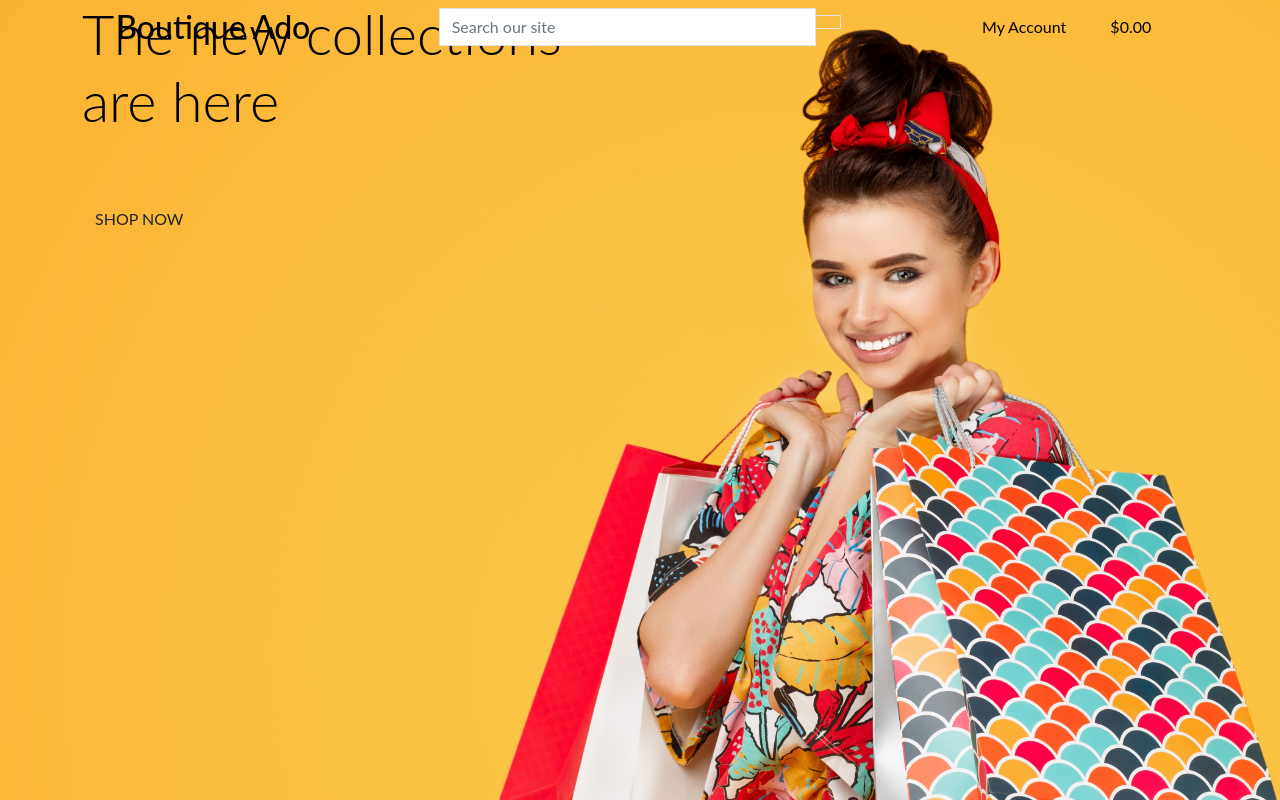
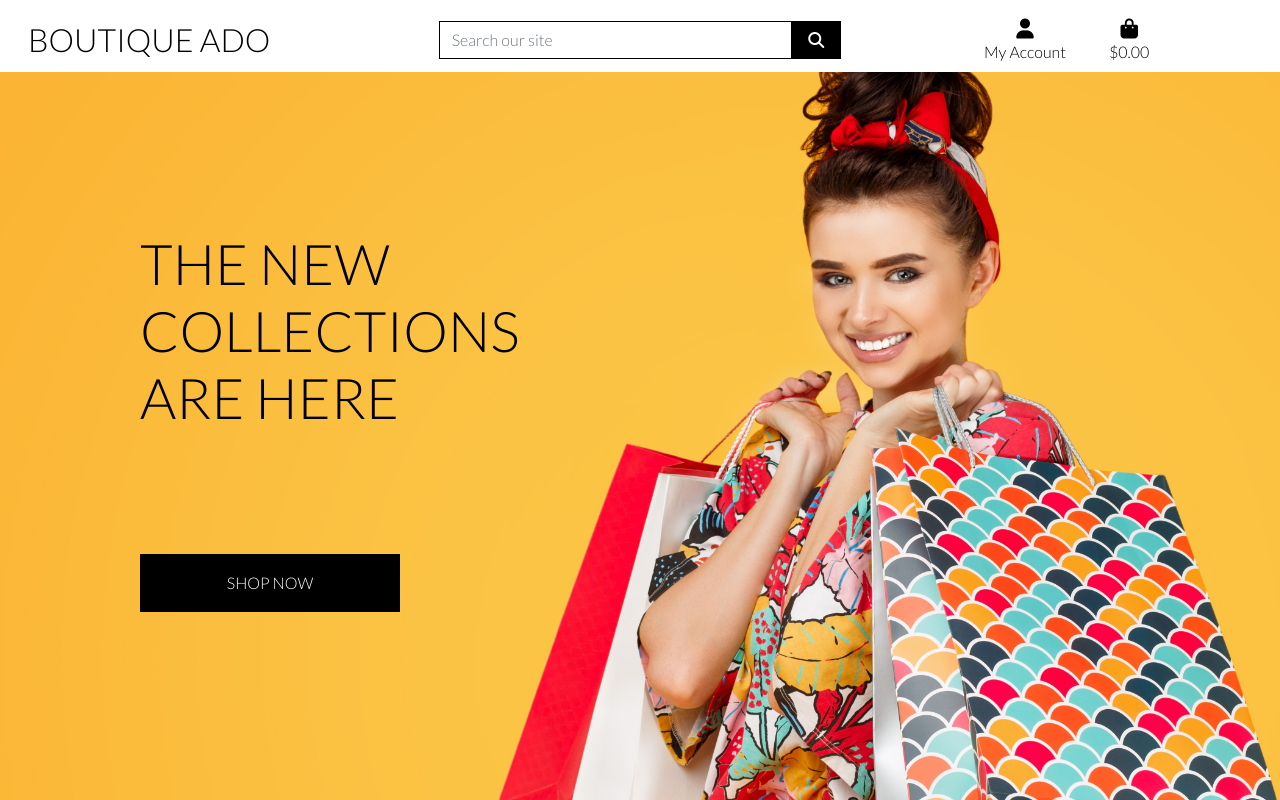
Before and after one commit to michaeldijk/boutique_ado, a Django app: page / in a window 1280 px wide. Run offline with Django 3.2, Linux system fonts and the light colour scheme; some libraries are stand-ins or nearby versions.

Commit message:
completed homepage header and CSS

```diff
--- a/boutique_ado/settings.py
+++ b/boutique_ado/settings.py
@@ -147,6 +147,10 @@ USE_TZ = True
 # https://docs.djangoproject.com/en/3.2/howto/static-files/
 
 STATIC_URL = '/static/'
+STATICFILES_DIRS = (os.path.join(BASE_DIR, 'static'),)
+
+MEDIA_URL = '/media/'
+MEDIA_ROOT = os.path.join(BASE_DIR, 'media')
 
 # Default primary key field type
 # https://docs.djangoproject.com/en/3.2/ref/settings/#default-auto-field
--- a/boutique_ado/urls.py
+++ b/boutique_ado/urls.py
@@ -15,9 +15,11 @@ Including another URLconf
 """
 from django.contrib import admin
 from django.urls import path, include
+from django.conf import settings
+from django.conf.urls.static import static
 
 urlpatterns = [
     path('admin/', admin.site.urls),
     path('accounts/', include('allauth.urls')),
     path('', include('home.urls')),
-]
+] + static(settings.MEDIA_URL, document_root=settings.MEDIA_ROOT)
--- a/static/css/base.css
+++ b/static/css/base.css
@@ -3,9 +3,79 @@ html {
 }
 
 body {
-    background: url("/media/homepage_background_cropped.jpg") no-repeat center center fixed;
+    background: url('/media/homepage_background_cropped.jpg') no-repeat center center fixed;
     background-size: cover;
-    height: calc(100vh-164px);
+    height: calc(100vh - 164px);
     color: #555;
     font-family: 'Lato';
 }
+
+/* from Bulma */
+.icon {
+    align-items: center;
+    display: inline-flex;
+    justify-content: center;
+    height: 1.5rem;
+    width: 1.5rem;
+}
+
+.logo-font {
+    text-transform: uppercase;
+}
+
+.main-logo-link {
+    width: fit-content;
+}
+
+.shop-now-button {
+    background: black;
+    color: white;
+    min-width: 260px;
+}
+
+.btn-black {
+    background: black;
+    color: white;
+}
+
+.shop-now-button:hover,
+.shop-now-button:active,
+.shop-now-button:focus,
+.btn-black:hover,
+.btn-black:active,
+.btn-black:focus {
+    background: #222;
+    color: white;
+}
+
+.text-black {
+    color: #000 !important;
+}
+
+.border-black {
+    border: 1px solid black !important;
+}
+
+/* -------------------------------- Media Queries */
+
+/* Slightly larger container on xl screens */
+@media (min-width: 1200px) {
+  .container {
+    max-width: 80%;
+  }
+}
+
+/* fixed top navbar only on medium and up */
+@media (min-width: 992px) {
+    .fixed-top-desktop-only {
+        position: fixed;
+        top: 0;
+        right: 0;
+        left: 0;
+        z-index: 1030;
+    }
+
+    .header-container {
+        padding-top: 164px;
+    }
+}
--- a/templates/base.html
+++ b/templates/base.html
@@ -19,7 +19,12 @@
     <!-- Bootstrap CSS -->
     <link href="https://cdn.jsdelivr.net/npm/bootstrap@5.1.1/dist/css/bootstrap.min.css" rel="stylesheet"
         integrity="sha384-F3w7mX95PdgyTmZZMECAngseQB83DfGTowi0iMjiWaeVhAn4FJkqJByhZMI3AhiU" crossorigin="anonymous">
-    <link rel="stylesheet" href="{% static 'css/base.css' %}">
+    <!-- Main BASE CSS file -->
+    <link href="{% static 'css/base.css' %}" rel="stylesheet">
+    <!-- Google LATO font -->
+    <link rel="preconnect" href="https://fonts.googleapis.com">
+    <link rel="preconnect" href="https://fonts.gstatic.com" crossorigin>
+    <link href="https://fonts.googleapis.com/css2?family=Lato:wght@300&display=swap" rel="stylesheet">
     {% endblock %}
 
     {% block extra_css %}
@@ -27,9 +32,17 @@
 
     {% block corejs %}
     <!-- Separate Popper Bootstrap and jQuery JS -->
-    <script src="https://code.jquery.com/jquery-3.4.1.slim.min.js" integrity="sha384-J6qa4849blE2+poT4WnyKhv5vZF5SrPo0iEjwBvKU7imGFAV0wwj1yYfoRSJoZ+n" crossorigin="anonymous"></script>
-    <script src="https://cdn.jsdelivr.net/npm/popper.js@1.16.0/dist/umd/popper.min.js" integrity="sha384-Q6E9RHvbIyZFJoft+2mJbHaEWldlvI9IOYy5n3zV9zzTtmI3UksdQRVvoxMfooAo" crossorigin="anonymous"></script>
-    <script src="https://stackpath.bootstrapcdn.com/bootstrap/4.4.1/js/bootstrap.min.js" integrity="sha384-wfSDF2E50Y2D1uUdj0O3uMBJnjuUD4Ih7YwaYd1iqfktj0Uod8GCExl3Og8ifwB6" crossorigin="anonymous"></script>
+    <script src="https://code.jquery.com/jquery-3.4.1.slim.min.js"
+        integrity="sha384-J6qa4849blE2+poT4WnyKhv5vZF5SrPo0iEjwBvKU7imGFAV0wwj1yYfoRSJoZ+n"
+        crossorigin="anonymous"></script>
+    <script src="https://cdn.jsdelivr.net/npm/popper.js@1.16.0/dist/umd/popper.min.js"
+        integrity="sha384-Q6E9RHvbIyZFJoft+2mJbHaEWldlvI9IOYy5n3zV9zzTtmI3UksdQRVvoxMfooAo"
+        crossorigin="anonymous"></script>
+    <script src="https://stackpath.bootstrapcdn.com/bootstrap/4.4.1/js/bootstrap.min.js"
+        integrity="sha384-wfSDF2E50Y2D1uUdj0O3uMBJnjuUD4Ih7YwaYd1iqfktj0Uod8GCExl3Og8ifwB6"
+        crossorigin="anonymous"></script>
+    <!-- Font Awesome KitCode -->
+        <script src="https://kit.fontawesome.com/2794adb6dc.js" crossorigin="anonymous"></script>
     {% endblock %}
 
     {% block extra_js %}
@@ -40,7 +53,7 @@
 
 <body>
     <header class="container-fluid fixed-top">
-        <div class="row">
+        <div id="topnav" class="row bg-white pt-lg-2 d-none d-lg-flex">
             <div class="col-12 col-lg-4 my-auto py-1 py-lg-0 text-center text-lg-left">
                 <a href="{% url 'home' %}" class="nav-link main-logo-link">
                     <h2 class="logo-font text-black my-0">Boutique Ado</h2>
@@ -85,14 +98,15 @@
                         </div>
                     </li>
                     <li class="list-inline-item">
-                        <a class="{% if grand_total %}text-info font-weight-bold{% else %}text-black{% endif %} nav-link" href="">
+                        <a class="{% if grand_total %}text-info font-weight-bold{% else %}text-black{% endif %} nav-link"
+                            href="">
                             <div class="text-center">
                                 <div><i class="fas fa-shopping-bag fa-lg"></i></div>
                                 <p class="my-0">
                                     {% if grand_total %}
-                                        ${{ grand_total|floatformat:2 }}
+                                    ${{ grand_total|floatformat:2 }}
                                     {% else %}
-                                        $0.00
+                                    $0.00
                                     {% endif %}
                                 </p>
                             </div>
```
